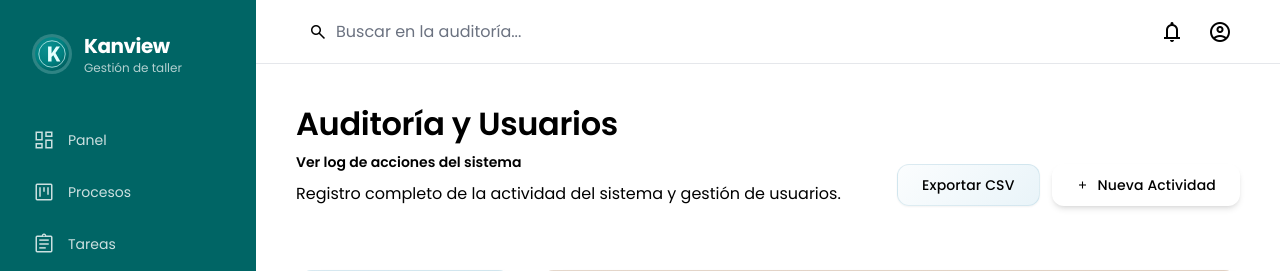
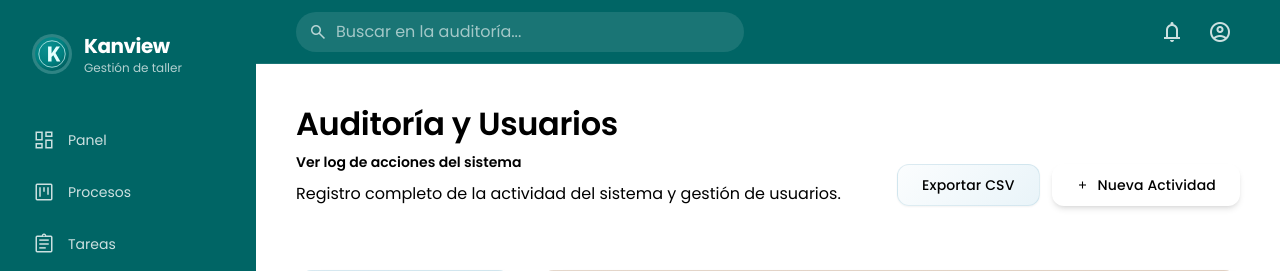
Before and after one commit to JuanSebastianClavijoTapias/djangoRestKanview, a Django app: page /auditoria/ in a window 1280 px wide. Shown: the top 271 px of the page. Run offline with Django 5.2, Linux system fonts and the light colour scheme; the visitor is signed in with stand-in values (Sample User, id 1); data that the repository does not hold is empty; some libraries are stand-ins or nearby versions.

Commit message:
Color de fondo del header

```diff
--- a/kanview/templates/kanview/_header.html
+++ b/kanview/templates/kanview/_header.html
@@ -11,10 +11,10 @@ Funciona sin JavaScript: el buscador es un <form method="get"> y «Cerrar sesió
 es un POST con csrf. El JavaScript solo añade los paneles (campana y cuenta) y el
 menú móvil del sidebar.
 {% endcomment %}
-<header class="fixed top-0 right-0 w-full lg:w-[calc(100%-16rem)] h-16 z-40 bg-background/80 backdrop-blur-md border-b border-outline-variant/30 flex justify-between items-center px-container-padding-mobile lg:px-container-padding-desktop">
+<header class="fixed top-0 right-0 w-full lg:w-[calc(100%-16rem)] h-16 z-40 bg-[#006565] border-b border-white/10 flex justify-between items-center px-container-padding-mobile lg:px-container-padding-desktop">
 <div class="flex-1 min-w-0 flex items-center gap-2 md:gap-4">
 <!-- Menú móvil: abre el sidebar como panel deslizante (solo < lg). -->
-<button aria-controls="sidebar" aria-expanded="false" aria-label="Abrir el menú" class="lg:hidden w-10 h-10 -ml-2 rounded-full flex items-center justify-center text-on-surface-variant hover:bg-surface-container-low transition-all" id="btn-menu" type="button">
+<button aria-controls="sidebar" aria-expanded="false" aria-label="Abrir el menú" class="lg:hidden w-10 h-10 -ml-2 rounded-full flex items-center justify-center text-white/80 hover:bg-white/10 transition-all" id="btn-menu" type="button">
 <span class="material-symbols-outlined">menu</span>
 </button>
 {% if mostrar_buscador %}
@@ -22,42 +22,42 @@ menú móvil del sidebar.
 {% if request.GET.mes %}<input name="mes" type="hidden" value="{{ request.GET.mes }}">{% endif %}
 {% if request.GET.categoria %}<input name="categoria" type="hidden" value="{{ request.GET.categoria }}">{% endif %}
 <div class="relative">
-<span class="material-symbols-outlined absolute left-3 top-1/2 -translate-y-1/2 text-on-surface-variant text-[20px]">search</span>
-<input aria-label="{{ buscar_placeholder|default:'Buscar' }}" autocomplete="off" class="w-full pl-10 pr-4 py-2 bg-surface-container-low rounded-full inner-shadow text-body-md text-on-surface placeholder:text-on-surface-variant focus:outline-none focus-within:ring-2 focus-within:ring-primary/20 border-none" id="buscador-q" name="q" placeholder="{{ buscar_placeholder|default:'Buscar…' }}" type="search" value="{{ q|default:'' }}">
+<span class="material-symbols-outlined absolute left-3 top-1/2 -translate-y-1/2 text-white/70 text-[20px]">search</span>
+<input aria-label="{{ buscar_placeholder|default:'Buscar' }}" autocomplete="off" class="w-full pl-10 pr-4 py-2 bg-white/10 rounded-full inner-shadow text-body-md text-white placeholder:text-white/60 focus:outline-none focus-within:ring-2 focus-within:ring-white/20 border-none" id="buscador-q" name="q" placeholder="{{ buscar_placeholder|default:'Buscar…' }}" type="search" value="{{ q|default:'' }}">
 </div>
 {% if q %}
-<p class="mt-1 flex items-center gap-1 min-w-0 font-label-sm text-label-sm text-on-surface-variant">
+<p class="mt-1 flex items-center gap-1 min-w-0 font-label-sm text-label-sm text-white/70">
 <span class="truncate">Buscando en {{ buscar_alcance|default:'Kanview' }}: «{{ q }}»</span>
-<a class="shrink-0 underline decoration-dotted hover:text-primary" href="{{ request.path }}">Quitar filtro</a>
+<a class="shrink-0 underline decoration-dotted hover:text-white" href="{{ request.path }}">Quitar filtro</a>
 </p>
 {% endif %}
 </form>
 {% else %}
-<h1 class="font-semibold text-lg text-on-surface truncate">{{ cabecera_titulo|default:"" }}</h1>
+<h1 class="font-semibold text-lg text-white truncate">{{ cabecera_titulo|default:"" }}</h1>
 {% endif %}
 <div class="md:hidden flex items-center gap-2 min-w-0">
 {% if q %}
-<a aria-label="Quitar el filtro «{{ q }}»" class="flex items-center gap-1 min-w-0 rounded-full bg-surface-container-low px-3 py-1 font-label-sm text-label-sm text-on-surface-variant" href="{{ request.path }}">
+<a aria-label="Quitar el filtro «{{ q }}»" class="flex items-center gap-1 min-w-0 rounded-full bg-white/10 px-3 py-1 font-label-sm text-label-sm text-white/80" href="{{ request.path }}">
 <span class="material-symbols-outlined text-[16px]">search</span>
 <span class="truncate">{{ q }}</span>
 <span class="material-symbols-outlined text-[16px]">close</span>
 </a>
 {% else %}
 <div class="w-8 h-8 rounded-full bg-primary-container flex items-center justify-center text-on-primary-container font-bold shrink-0">K</div>
-<h1 class="font-headline-md text-headline-md font-bold text-primary truncate">Kanview</h1>
+<h1 class="font-headline-md text-headline-md font-bold text-white truncate">Kanview</h1>
 {% endif %}
 </div>
 </div>
 <div class="flex items-center gap-1 md:gap-2 shrink-0">
 {% if mostrar_buscador %}
 <!-- Buscador en móvil: el diseño lo esconde, así que se abre en un panel. -->
-<button aria-controls="panel-buscar" aria-expanded="false" aria-label="Buscar" class="md:hidden w-10 h-10 rounded-full flex items-center justify-center text-on-surface-variant hover:bg-surface-container-low transition-all" data-abre-panel id="btn-buscar" type="button">
+<button aria-controls="panel-buscar" aria-expanded="false" aria-label="Buscar" class="md:hidden w-10 h-10 rounded-full flex items-center justify-center text-white/80 hover:bg-white/10 transition-all" data-abre-panel id="btn-buscar" type="button">
 <span class="material-symbols-outlined">search</span>
 </button>
 {% endif %}
 <!-- Campana: contador y panel con avisos reales. -->
 <div class="relative">
-<button aria-controls="panel-avisos" aria-expanded="false" aria-label="Notificaciones{% if avisos_total %} ({{ avisos_total }}){% endif %}" class="relative w-10 h-10 rounded-full hover:bg-surface-container-low flex items-center justify-center text-on-surface-variant transition-all" data-abre-panel id="btn-avisos" type="button">
+<button aria-controls="panel-avisos" aria-expanded="false" aria-label="Notificaciones{% if avisos_total %} ({{ avisos_total }}){% endif %}" class="relative w-10 h-10 rounded-full hover:bg-white/10 flex items-center justify-center text-white/80 transition-all" data-abre-panel id="btn-avisos" type="button">
 <span class="material-symbols-outlined">notifications</span>
 {% if avisos_total %}
 <span class="absolute top-0.5 right-0.5 min-w-[18px] h-[18px] px-1 rounded-full bg-error text-on-error text-[10px] font-bold leading-[18px] text-center" id="contador-avisos">{{ avisos_total }}</span>
@@ -95,7 +95,7 @@ menú móvil del sidebar.
 </div>
 <!-- Cuenta: nombre, rol real, Configuración y Cerrar sesión (POST). -->
 <div class="relative">
-<button aria-controls="panel-cuenta" aria-expanded="false" aria-label="Menú de la cuenta{% if usuario_nombre %} de {{ usuario_nombre }}{% endif %}" class="w-10 h-10 rounded-full hover:bg-surface-container-low flex items-center justify-center text-on-surface-variant transition-all" data-abre-panel id="btn-cuenta" type="button">
+<button aria-controls="panel-cuenta" aria-expanded="false" aria-label="Menú de la cuenta{% if usuario_nombre %} de {{ usuario_nombre }}{% endif %}" class="w-10 h-10 rounded-full hover:bg-white/10 flex items-center justify-center text-white/80 transition-all" data-abre-panel id="btn-cuenta" type="button">
 <span class="material-symbols-outlined">account_circle</span>
 </button>
 <div aria-label="Cuenta" class="hidden absolute right-0 top-full mt-2 w-64 max-w-[calc(100vw-2rem)] rounded-2xl bg-surface border border-outline-variant/40 shadow-[0_24px_48px_rgba(0,0,0,0.12)] z-50 overflow-hidden" data-panel id="panel-cuenta" role="region">
@@ -128,13 +128,13 @@ Cerrar sesión
 </div>
 {% if mostrar_buscador %}
 <!-- Panel del buscador en móvil (mismo `?q=` que el de escritorio). -->
-<div class="md:hidden absolute top-full left-0 right-0 hidden bg-background border-b border-outline-variant/30 px-container-padding-mobile py-3" data-panel id="panel-buscar">
+<div class="md:hidden absolute top-full left-0 right-0 hidden bg-[#006565] border-b border-white/10 px-container-padding-mobile py-3" data-panel id="panel-buscar">
 <form action="{{ request.path }}" class="w-full" method="get" role="search">
 {% if request.GET.mes %}<input name="mes" type="hidden" value="{{ request.GET.mes }}">{% endif %}
 {% if request.GET.categoria %}<input name="categoria" type="hidden" value="{{ request.GET.categoria }}">{% endif %}
 <div class="relative">
-<span class="material-symbols-outlined absolute left-3 top-1/2 -translate-y-1/2 text-on-surface-variant text-[20px]">search</span>
-<input aria-label="{{ buscar_placeholder|default:'Buscar' }}" autocomplete="off" class="w-full pl-10 pr-4 py-2 bg-surface-container-low rounded-full inner-shadow text-body-md text-on-surface placeholder:text-on-surface-variant focus:outline-none focus-within:ring-2 focus-within:ring-primary/20 border-none" name="q" placeholder="{{ buscar_placeholder|default:'Buscar…' }}" type="search" value="{{ q|default:'' }}">
+<span class="material-symbols-outlined absolute left-3 top-1/2 -translate-y-1/2 text-white/70 text-[20px]">search</span>
+<input aria-label="{{ buscar_placeholder|default:'Buscar' }}" autocomplete="off" class="w-full pl-10 pr-4 py-2 bg-white/10 rounded-full inner-shadow text-body-md text-white placeholder:text-white/60 focus:outline-none focus-within:ring-2 focus-within:ring-white/20 border-none" name="q" placeholder="{{ buscar_placeholder|default:'Buscar…' }}" type="search" value="{{ q|default:'' }}">
 </div>
 </form>
 </div>
```
